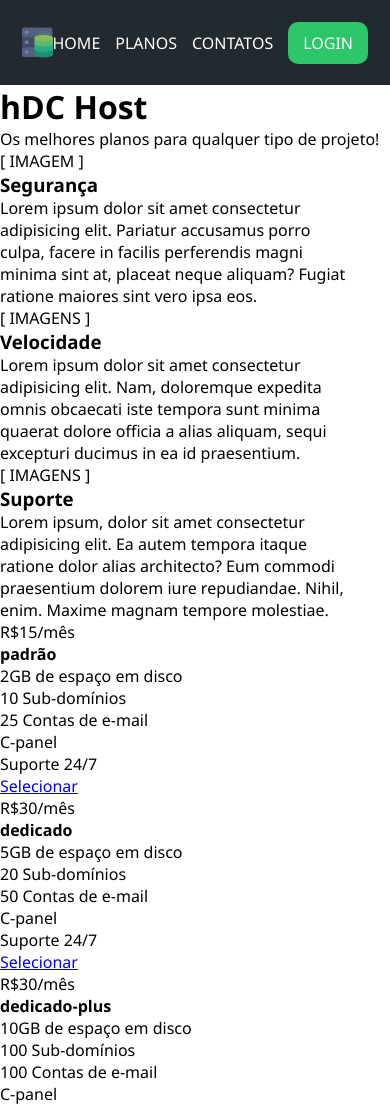
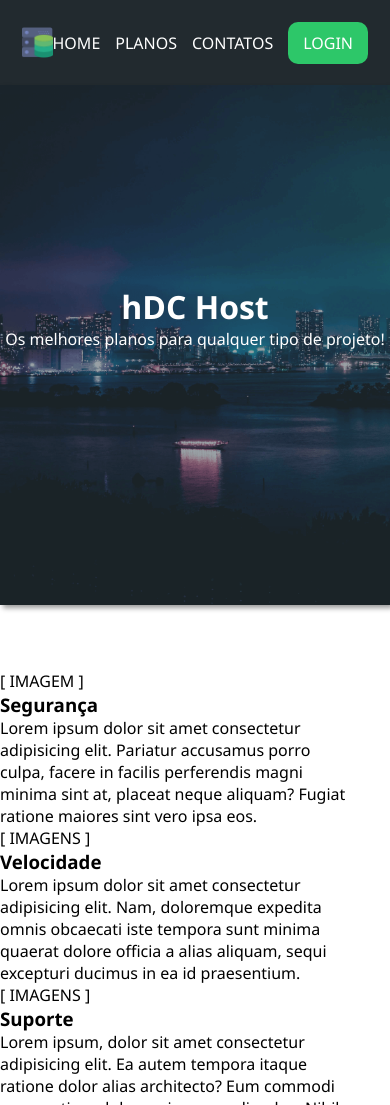
Before and after one commit to PedroLahm/projeto_hdc-host, a plain HTML site: page html/index.html in a window 390 px wide. Shown: the top 1105 px of the page. Drawn offline with Linux system fonts and the light colour scheme.

Commit message:
Atualização do título do CSS (mobile)

```diff
--- a/styles/style.css
+++ b/styles/style.css
@@ -18,6 +18,13 @@ body{
 
 
 /*HEADER*/
+
+header{
+    width: 100%;
+    margin-bottom: 65px;
+    color: white;
+    text-align: center;
+}
 
 nav{
     background-color: #222A2F;
@@ -49,9 +56,6 @@ nav ul{
     align-items: center;
 }
 
-nav ul li{
-}
-
 nav ul li:last-child{
     background-color: #2DC769;
     border-radius: 10px;
@@ -63,6 +67,20 @@ nav ul a{
     color: white;
 }
 
+div#titulo{
+    background-image: url("../images/mainbanner.png");
+    background-repeat: no-repeat;
+    background-size: center center;
+    background-size: cover;
+    background-attachment: fixed;
+
+    height: 520px;
+    box-shadow: 3px 3px 5px rgba(0, 0, 0, 0.401);
+
+    padding: 200px 0;
+}
+
+
 
 /*MAIN*/
 
```
